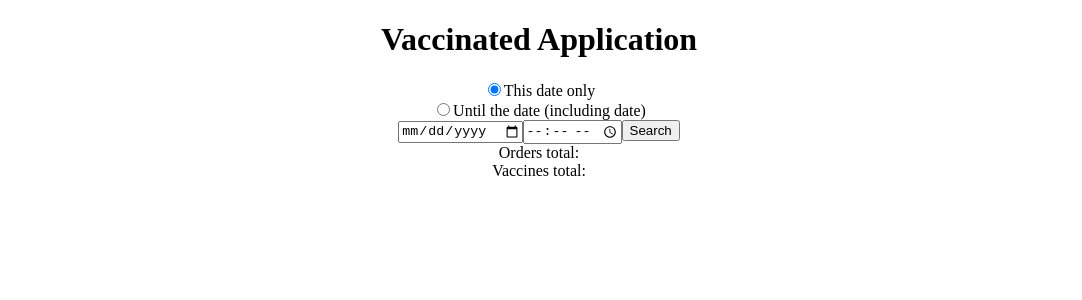
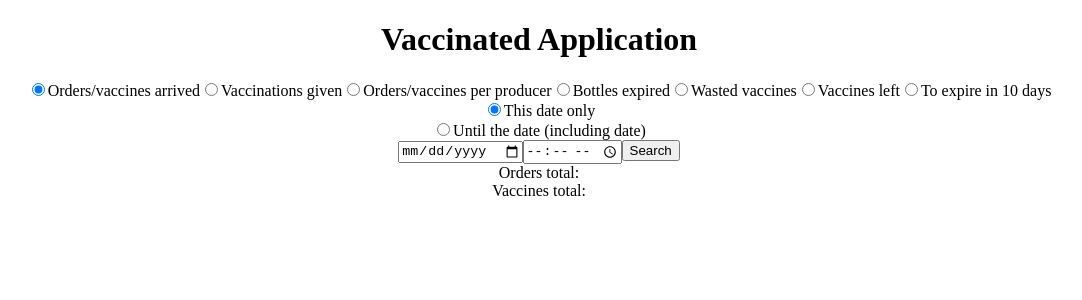
Before and after one commit to jiiaa/vaccinated-application, a React (Create React App) app in the folder frontend/: page / in a window 1280 px wide. Shown: the top 300 px of the page, without its empty margins (101-1183 px from the left). Built offline with nearby package versions, Linux system fonts and the light colour scheme.

Commit message:
Query categories added to the form.

```diff
--- a/frontend/src/components/ViewTotal.js
+++ b/frontend/src/components/ViewTotal.js
@@ -2,12 +2,17 @@ import React, { useState } from 'react';
 import dbService from '../services/dbService';
 
 const ViewTotal = () => {
+  const [searchCat, setSearchCat] = useState('orderstotal');
   const [searchRange, setSearchRange] = useState('dateonly');
   const [searchDate, setSearchDate] = useState('');
   const [searchTime, setSearchTime] = useState('');
   const [totals, setTotals] = useState({});
 
-  const handleRadioChange = (e) => {
+  const handleCatChange = (e) => {
+    setSearchCat(e.target.value);
+  };
+
+  const handleTimeChange = (e) => {
     setSearchRange(e.target.value);
   };
 
@@ -30,13 +35,79 @@ const ViewTotal = () => {
         <div>
           <input
             type="radio"
+            id="orderstotal"
+            name="category"
+            value="orderstotal"
+            checked={searchCat === 'orderstotal'}
+            onChange={handleCatChange}
+          />
+          <label htmlFor="orderstotal">Orders/vaccines arrived</label>
+          <input
+            type="radio"
+            id="vaccinated"
+            name="category"
+            value="vaccinated"
+            checked={searchCat === 'vaccinated'}
+            onChange={handleCatChange}
+          />
+          <label htmlFor="vaccinated">Vaccinations given</label>
+          <input
+            type="radio"
+            id="perproducer"
+            name="category"
+            value="perproducer"
+            checked={searchCat === 'perproducer'}
+            onChange={handleCatChange}
+          />
+          <label htmlFor="perproducer">Orders/vaccines per producer</label>
+          <input
+            type="radio"
+            id="expired"
+            name="category"
+            value="expired"
+            checked={searchCat === 'expired'}
+            onChange={handleCatChange}
+          />
+          <label htmlFor="category">Bottles expired</label>
+          <input
+            type="radio"
+            id="wasted"
+            name="category"
+            value="wasted"
+            checked={searchCat === 'wasted'}
+            onChange={handleCatChange}
+          />
+          <label htmlFor="wasted">Wasted vaccines</label>
+          <input
+            type="radio"
+            id="lefttouse"
+            name="category"
+            value="lefttouse"
+            checked={searchCat === 'lefttouse'}
+            onChange={handleCatChange}
+          />
+          <label htmlFor="lefttouse">Vaccines left</label>
+          <input
+            type="radio"
+            id="toexpire"
+            name="category"
+            value="toexpire"
+            checked={searchCat === 'toexpire'}
+            onChange={handleCatChange}
+          />
+          <label htmlFor="toexpire">To expire in 10 days</label>
+        </div>
+
+        <div>
+          <input
+            type="radio"
             id="dateonly"
             name="dayorrange"
             value="dateonly"
             checked={searchRange === 'dateonly'}
-            onChange={handleRadioChange}
+            onChange={handleTimeChange}
           />
-          <label htmlFor="dayonly">This date only</label>
+          <label htmlFor="dateonly">This date only</label>
         </div>
         <div>
           <input
@@ -45,10 +116,11 @@ const ViewTotal = () => {
             name="dayorrange"
             value="range"
             checked={searchRange === 'range'}
-            onChange={handleRadioChange}
+            onChange={handleTimeChange}
           />
           <label htmlFor="range">Until the date (including date)</label>
         </div>
+
         <div>
           <input
             type="date"
```
